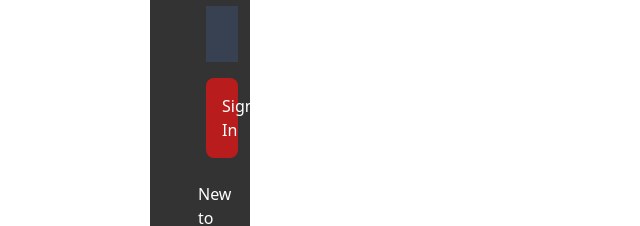
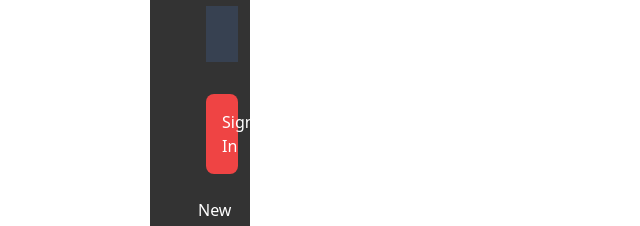
Before and after one commit to SachindaBandara/Cine-AI, a React (Create React App) app in the folder frontend/: page / in a window 1280 px wide. Shown: the part 670-896 px from the top of the page, without its empty margins (0-640 px from the left). Built offline with nearby package versions, Linux system fonts and the light colour scheme; the HTML template or start-up script is replaced by a standard one.

Commit message:
created validation login

```diff
--- a/frontend/src/components/Login.js
+++ b/frontend/src/components/Login.js
@@ -1,10 +1,29 @@
-import React, { useState } from "react";
+import React, { useRef, useState } from "react";
 import Header from "./Header";
+import { checkValidData } from "../utils/validate";
 
 const Login = () => {
   const [isSignInForm, setIsSignInFrom] = useState(true);
+  const [errorMessage, setErrorMessage] = useState(null);
+  // From validation
+  const email = useRef();
+  const password = useRef();
+  const name = useRef();
+
   const toggleSignInForm = () => {
     setIsSignInFrom(!isSignInForm);
+  };
+
+  const handelButtonClick = () => {
+    // validate the form data
+    // console.log(email.current.value);
+    // console.log(password.current.value);
+    // console.log(name.current.value);
+    // get the form user's input data using useRef hook
+    const message = checkValidData(name.current.value, email.current.value, password.current.value);
+    setErrorMessage(message);
+
+    // Sign In or Sign Up
   };
 
   return (
@@ -18,35 +37,43 @@ const Login = () => {
         />
       </div>
 
-      <form className="absolute w-3/12 p-12 bg-black my-36 mx-auto right-0 left-0 rounded-lg bg-opacity-80">
-        <h1 className="font-bold text-3xl py-4 text-white">
+      <form
+        onSubmit={(e) => e.preventDefault()} // Avoid the submit
+        className="absolute w-3/12 p-12 bg-black my-36 mx-auto right-0 left-0 rounded-lg bg-opacity-80 text-white"
+      >
+        <h1 className="font-bold text-3xl py-4">
           {isSignInForm ? "Sign In" : "Sign Up"}
         </h1>
         {!isSignInForm && (
           <input
+            ref={name}
             type="text"
             placeholder="Full Name"
             className="p-4 m-2 w-full bg-gray-700"
           />
         )}
         <input
+          ref={email}
           type="text"
           placeholder="Email Address"
           className="p-4 m-2 w-full bg-gray-700"
         />
         <input
+          ref={password}
           type="password"
           placeholder="Password"
           className="p-4 m-2 w-full bg-gray-700"
         />
-        <button className="p-4 m-2 text-white bg-red-700 w-full rounded-lg">
+        <p className="text-red-600 text-sm p-2">{errorMessage}</p>
+
+        <button
+          className="p-4 m-2  bg-red-500 w-full rounded-lg"
+          onClick={handelButtonClick}
+        >
           {isSignInForm ? "Sign In" : "Sign Up"}
         </button>
 
-        <p
-          className="py-4 text-white cursor-pointer"
-          onClick={toggleSignInForm}
-        >
+        <p className="py-4  cursor-pointer" onClick={toggleSignInForm}>
           {isSignInForm
             ? "New to Netfilx? Sign Up now"
             : "Already registered? Sign In Now"}
--- /dev/null
+++ b/frontend/src/utils/validate.js
@@ -0,0 +1,17 @@
+export const checkValidData = (name, email, password) => {
+  //regex
+  const isVaildEmail = /^([a-zA-Z0-9._%-]+@[a-zA-Z0-9.-]+\.[a-zA-Z]{2,})$/.test(
+    email
+  );
+
+  const isValidPassword =
+    /^(?=.*\d)(?=.*[a-z])(?=.*[A-Z])(?=.*[a-zA-Z]).{8,}$/.test(password);
+
+  const isValidName = /\b([A-ZÀ-ÿ][-,a-z. ']+[ ]*)+/.test(name);
+
+  if (!isValidName) return "Name is not valid";
+  if (!isVaildEmail) return "Email Id is not valid";
+  if (!isValidPassword) return "Password is not vaild";
+
+  return null; // null means no errors
+};
```
